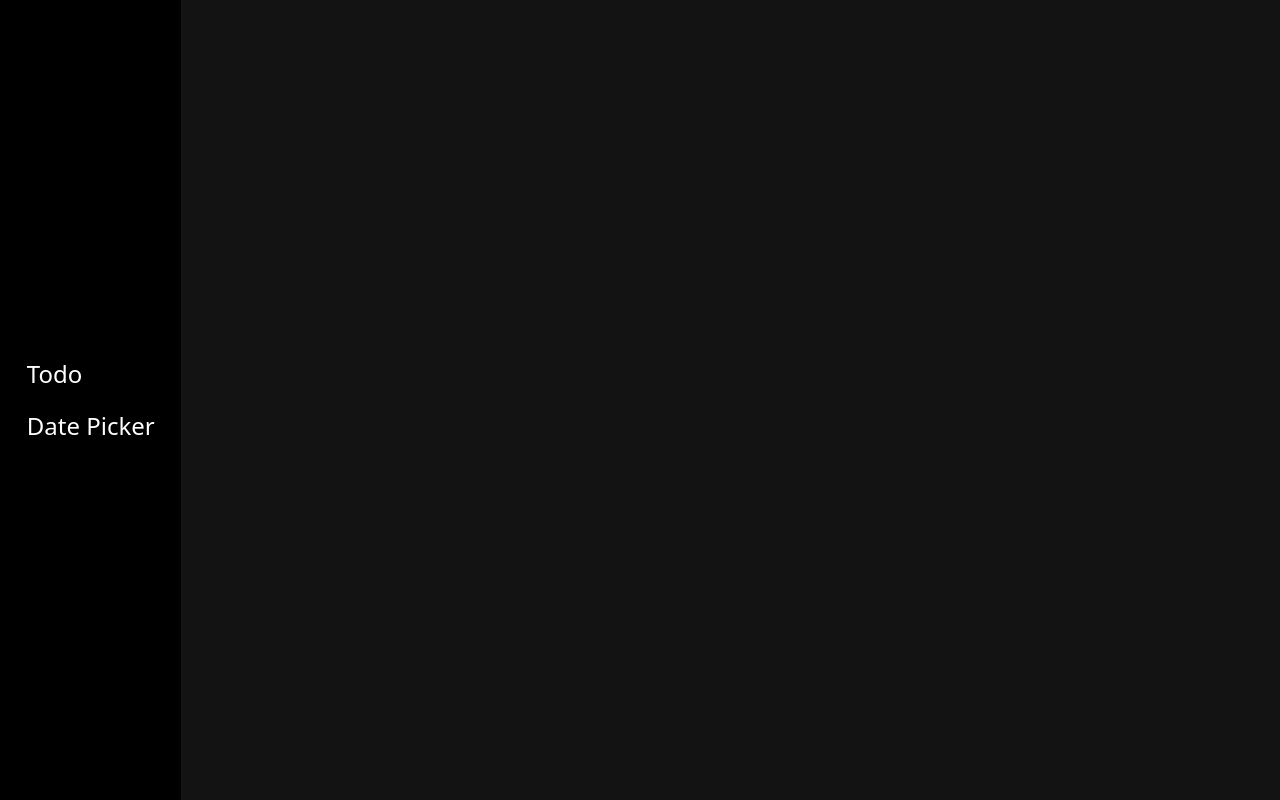
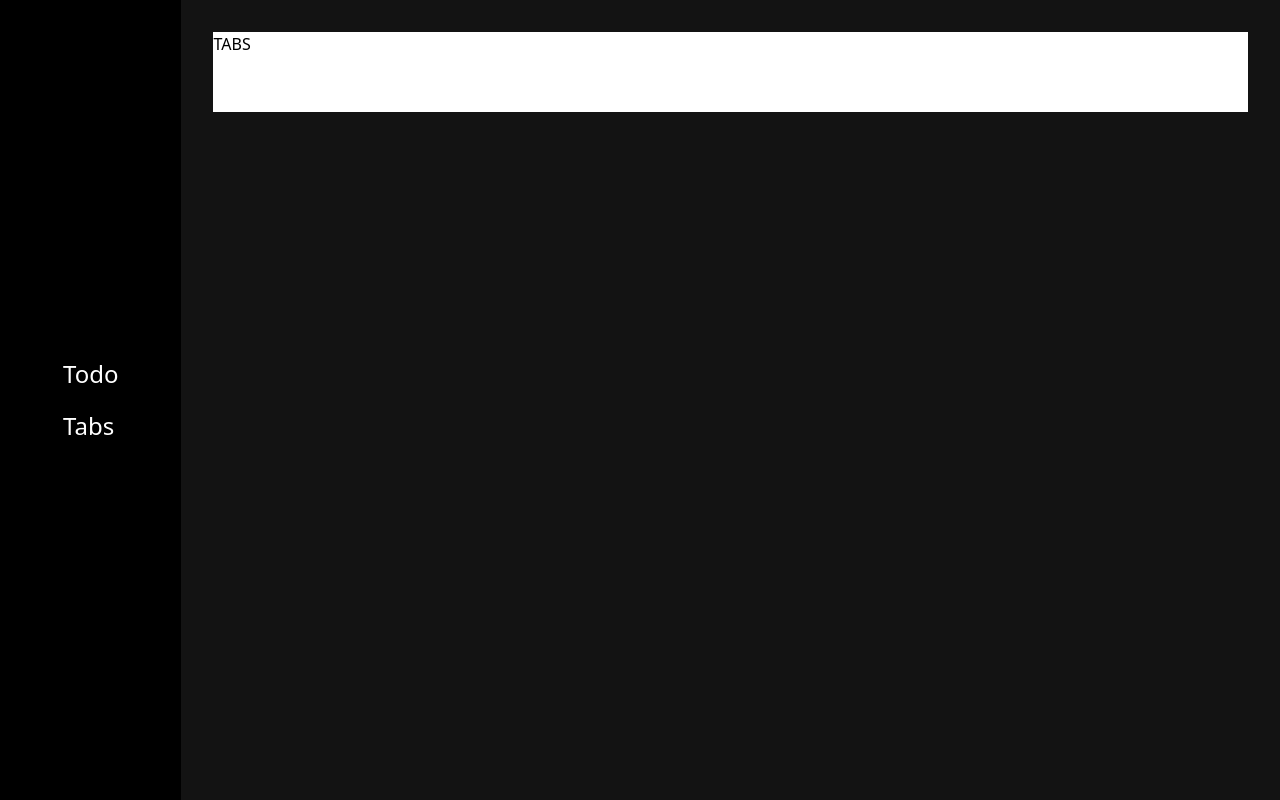
Before and after one commit to mvjl000/vue-playground, a Vue app: page /tabs in a window 1280 px wide. Before the commit this address had no page. Built offline with nearby package versions, Linux system fonts and the light colour scheme.

Commit message:
Remove date & replace it with tabs page

```diff
--- a/src/components/Navigation.vue
+++ b/src/components/Navigation.vue
@@ -12,7 +12,7 @@ import { RouterLink } from "vue-router";
           <router-link :to="{ name: 'todo' }">Todo</router-link>
         </li>
         <li class="hover:text-emerald-200">
-          <router-link :to="{ name: 'date' }">Date Picker</router-link>
+          <router-link :to="{ name: 'tabs' }">Tabs</router-link>
         </li>
       </ul>
     </nav>
--- a/src/components/pages/DatePicker.vue
+++ /dev/null
@@ -1,3 +0,0 @@
-<template>
-  <h1 class="bg-white text-black h-20">DATE</h1>
-</template>
--- /dev/null
+++ b/src/components/pages/Tabs.vue
@@ -0,0 +1,3 @@
+<template>
+  <h1 class="bg-white text-black h-20">TABS</h1>
+</template>
--- a/src/router/index.ts
+++ b/src/router/index.ts
@@ -1,6 +1,6 @@
 import { createRouter, createWebHistory } from "vue-router";
 import Todo from "../components/pages/Todo.vue";
-import DatePicker from "../components/pages/DatePicker.vue";
+import Tabs from "../components/pages/Tabs.vue";
 
 const routes = [
   {
@@ -9,9 +9,9 @@ const routes = [
     component: Todo,
   },
   {
-    path: "/date",
-    name: "date",
-    component: DatePicker,
+    path: "/tabs",
+    name: "tabs",
+    component: Tabs,
   },
 ];
 
```
